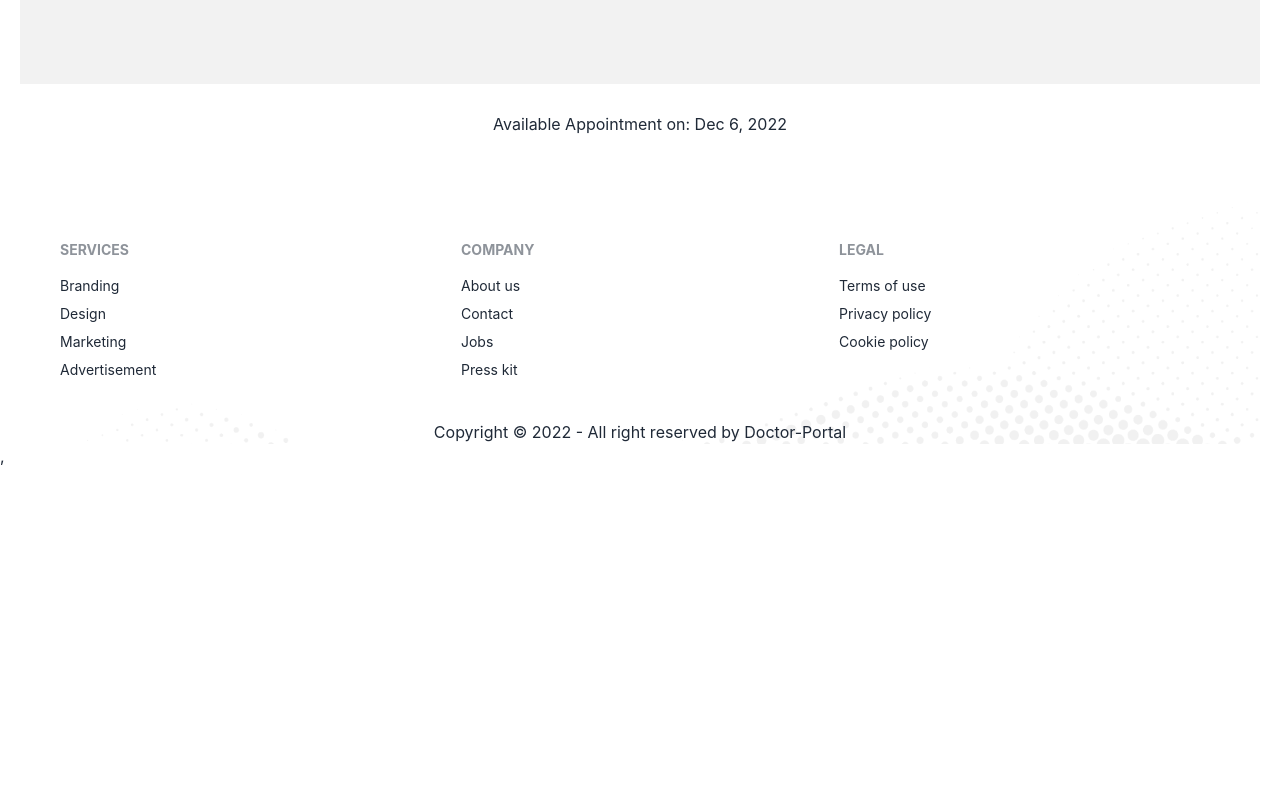
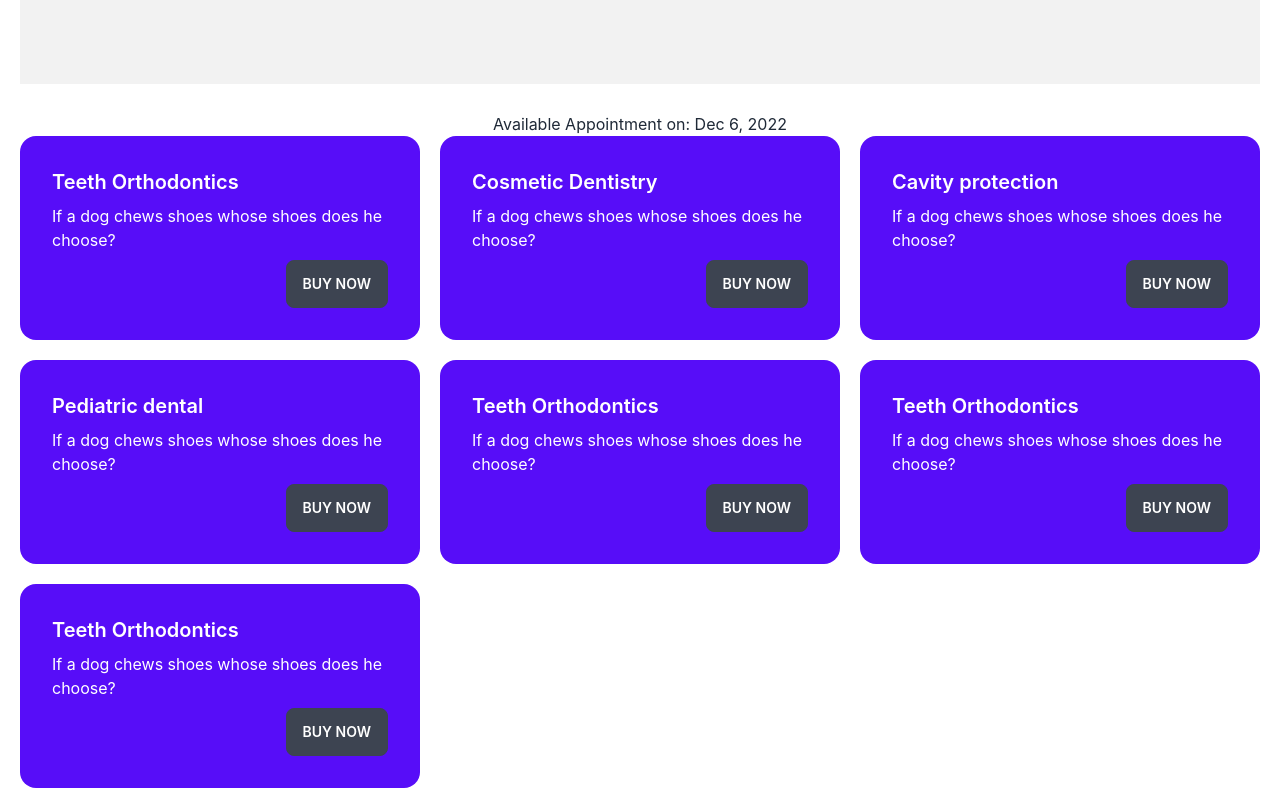
Before and after one commit to tawfiqealahi/doctor-portal-client, a React (Create React App) app: page /appointment in a window 1280 px wide. Shown: the part 780-1580 px from the top of the page. Before the commit the page ends 1248 px from the top, so only its background shows below. Built offline with nearby package versions, Linux system fonts and the light colour scheme.

Commit message:
available appointmrents card

```diff
--- a/public/services.json
+++ b/public/services.json
@@ -26,7 +26,7 @@
     },
     {
         "_id": 3,
-        "name": "Teeth Orthodontics",
+        "name": "Cavity protection",
         "slots": [
             "08.00AM - 8.30AM",
             "8.30AM -9.00AM",
@@ -38,7 +38,7 @@
     },
     {
         "_id": 4,
-        "name": "Teeth Orthodontics",
+        "name": "Pediatric dental",
         "slots": [
             "08.00AM - 8.30AM",
             "8.30AM -9.00AM",
--- a/src/page/Appointment/AvailableAppointments.js
+++ b/src/page/Appointment/AvailableAppointments.js
@@ -2,6 +2,7 @@ import { format } from 'date-fns';
 import React from 'react';
 import { useEffect } from 'react';
 import { useState } from 'react';
+import Service from './Service';
 
 const AvailableAppointments = ({date}) => {
     const [services, setServices]=useState([]);
@@ -15,8 +16,14 @@ const AvailableAppointments = ({date}) => {
     return (
         <div>
             <p className='text-center pt-7'>Available Appointment on:  {format(date,'PP')}</p>
-            <div>
+            <div className='grid grid-cols-1 ms:grid-cols-2 lg:grid-cols-3 gap-5'>
+                {
+                    services.map(service=><Service
+                        key={service._id}
+                        service={service}
 
+                    ></Service>)
+                }
             </div>
         </div>
     );
--- /dev/null
+++ b/src/page/Appointment/Service.js
@@ -0,0 +1,20 @@
+import React from 'react';
+
+const Service = ({service}) => {
+    const {name,slots}=service;
+    return (
+        <div>
+            <div class="card w-screen-sm bg-primary text-primary-content">
+  <div class="card-body">
+    <h2 class="card-title">{name}</h2>
+    <p>If a dog chews shoes whose shoes does he choose?</p>
+    <div class="card-actions justify-end">
+      <button class="btn">Buy Now</button>
+    </div>
+  </div>
+</div>
+        </div>
+    );
+};
+
+export default Service;
```
